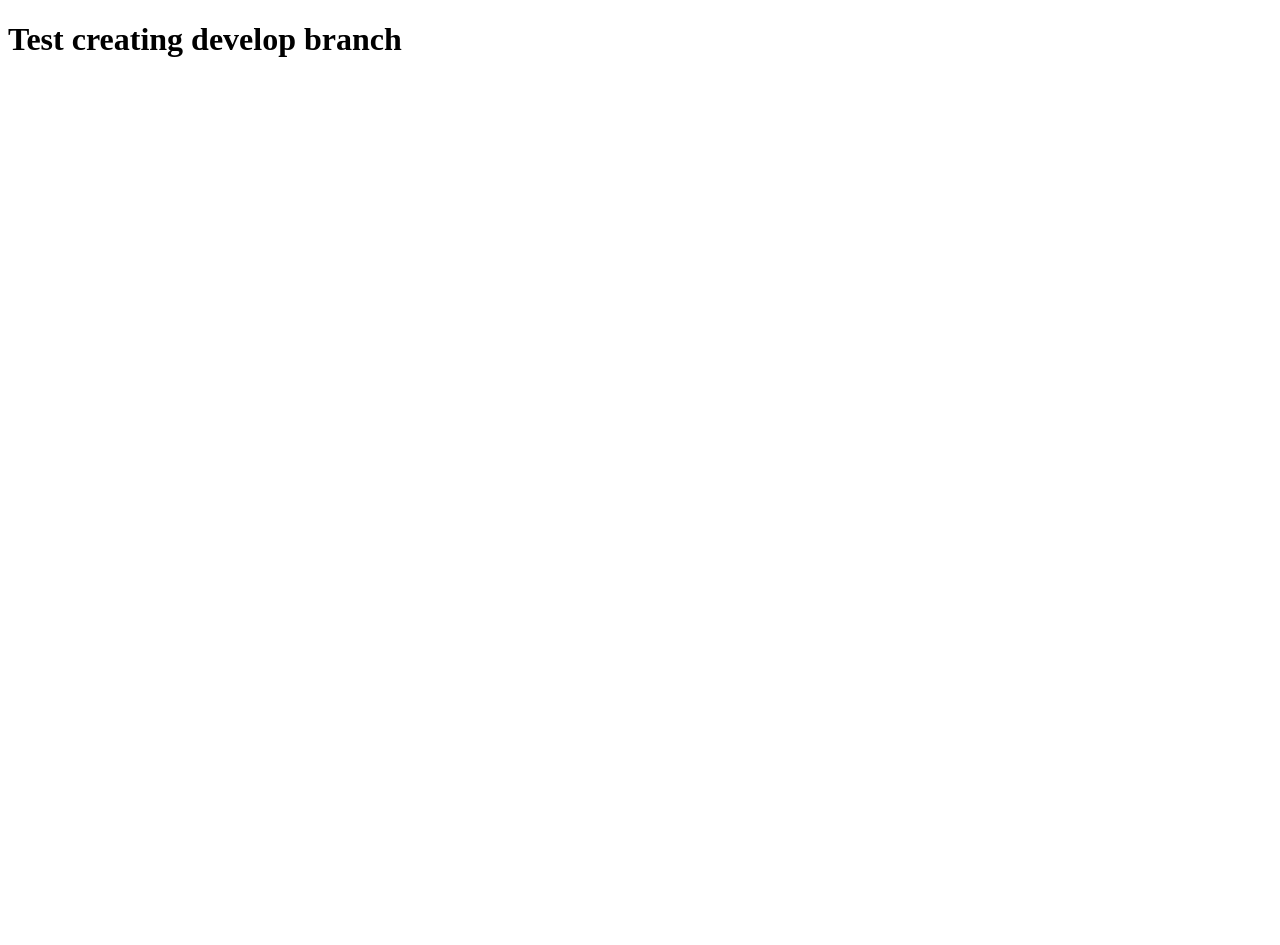
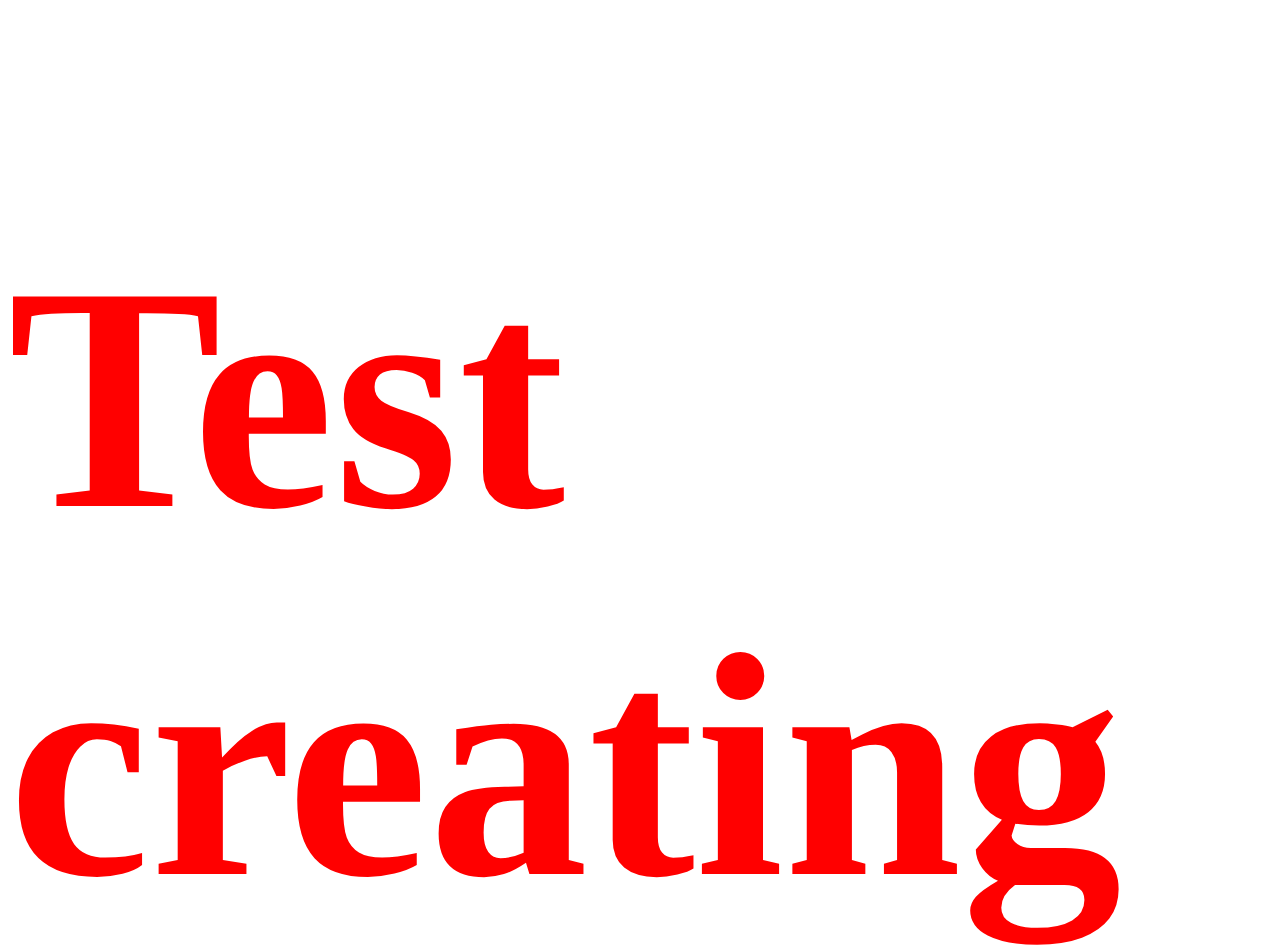
Before and after one commit to WaterIsNecessary/OnTheWay, a plain HTML site: page index.html in a window 1280 px wide. Shown: the top 945 px of the page. Before the commit the page ends 800 px from the top, so only its background shows below. Drawn offline with Linux system fonts and the light colour scheme.

Commit message:
CREATED css style file to style index.html

```diff
--- a/index.html
+++ b/index.html
@@ -4,6 +4,7 @@
     <meta charset="UTF-8">
     <meta name="viewport" content="width=device-width, initial-scale=1.0">
     <title>Git branch: Develop</title>
+    <link rel="stylesheet" href="style.css">
 </head>
 <body>
 
--- /dev/null
+++ b/style.css
@@ -0,0 +1,4 @@
+h1 {
+    font-size: 20rem;
+    color: red;
+}
```
